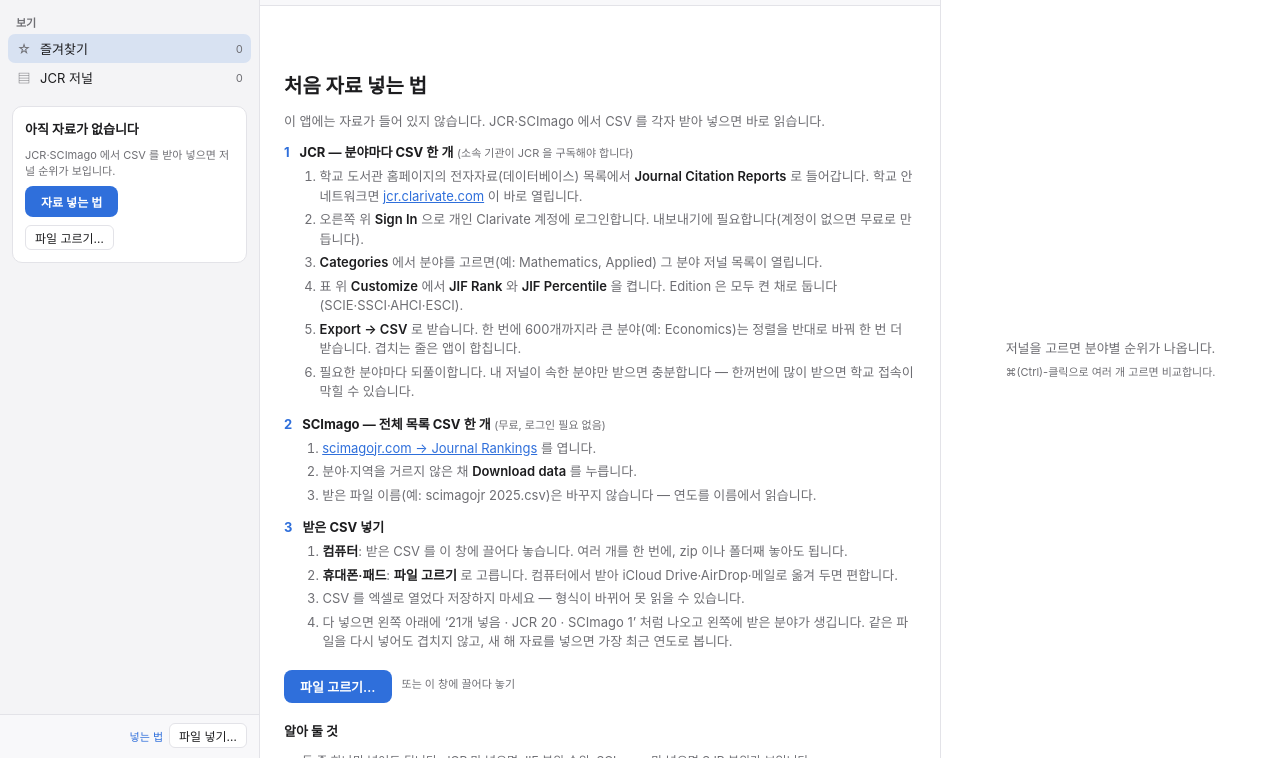
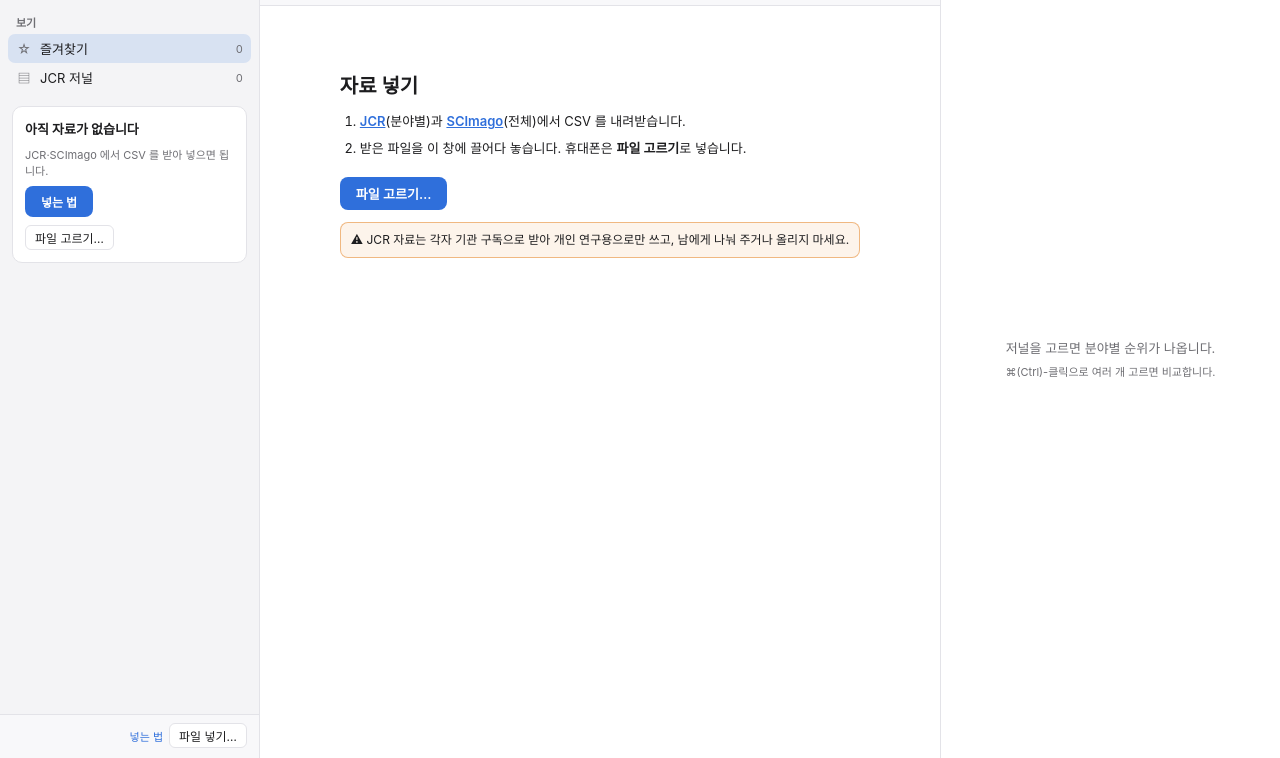
Before and after one commit to gpt79app/jm, a plain HTML site: page index.html in a window 1280 px wide. Shown: the part 42-800 px from the top of the page. Drawn offline with Linux system fonts and the light colour scheme.

Commit message:
Update 2026-10-24

```diff
--- a/app.js
+++ b/app.js
@@ -663,8 +663,8 @@
   }
   // 자료가 없으면(처음) 목록에서도 넣는 법으로 — 좁은 화면은 첫 화면이 이 목록이다
   if (lib && !lib.journals.length && !S.loading) {
-    html += `<div class="side-empty"><b>아직 자료가 없습니다</b><p class="small muted">JCR·SCImago 에서 CSV 를 받아 넣으면 저널 순위가 보입니다.</p>
-      <button type="button" class="small-btn primary" data-help>자료 넣는 법</button><button type="button" class="small-btn" data-pickfiles>파일 고르기…</button></div>`;
+    html += `<div class="side-empty"><b>아직 자료가 없습니다</b><p class="small muted">JCR·SCImago 에서 CSV 를 받아 넣으면 됩니다.</p>
+      <button type="button" class="small-btn primary" data-help>넣는 법</button><button type="button" class="small-btn" data-pickfiles>파일 고르기…</button></div>`;
   }
   const cats = lib?.jcrCategories ?? [];
   const hidden = new Set(S.settings.hiddenCategories);
@@ -776,45 +776,21 @@
 const SJR_URL = "https://www.scimagojr.com/journalrank.php";
 const anchor = (url, text) => `<a href="${url}" target="_blank" rel="noopener noreferrer">${text}</a>`;
 
-/// 처음 자료 넣는 법(첫 화면·'자료 넣는 법' 창 같이 씀)
+/// 자료 넣는 법(첫 화면·'자료 넣기' 창 같이 씀) — 짧게: 받아서 끌어다 놓기
 function dataGuideSteps() {
-  const steps = (items) => `<ol class="sub">${items.map((t) => `<li>${t}</li>`).join("")}</ol>`;
-  const step = (n, title, note, body) => `<div class="step"><span class="step-n">${n}</span><div class="step-body"><b>${title}</b>${note ? ` <span class="small muted">${note}</span>` : ""}${body}</div></div>`;
-  return step(1, "JCR — 분야마다 CSV 한 개", "(소속 기관이 JCR 을 구독해야 합니다)", steps([
-    `학교 도서관 홈페이지의 전자자료(데이터베이스) 목록에서 <b>Journal Citation Reports</b> 로 들어갑니다. 학교 안 네트워크면 ${anchor(JCR_URL, "jcr.clarivate.com")} 이 바로 열립니다.`,
-    "오른쪽 위 <b>Sign In</b> 으로 개인 Clarivate 계정에 로그인합니다. 내보내기에 필요합니다(계정이 없으면 무료로 만듭니다).",
-    "<b>Categories</b> 에서 분야를 고르면(예: Mathematics, Applied) 그 분야 저널 목록이 열립니다.",
-    "표 위 <b>Customize</b> 에서 <b>JIF Rank</b> 와 <b>JIF Percentile</b> 을 켭니다. Edition 은 모두 켠 채로 둡니다(SCIE·SSCI·AHCI·ESCI).",
-    "<b>Export → CSV</b> 로 받습니다. 한 번에 600개까지라 큰 분야(예: Economics)는 정렬을 반대로 바꿔 한 번 더 받습니다. 겹치는 줄은 앱이 합칩니다.",
-    "필요한 분야마다 되풀이합니다. 내 저널이 속한 분야만 받으면 충분합니다 — 한꺼번에 많이 받으면 학교 접속이 막힐 수 있습니다.",
-  ])) + step(2, "SCImago — 전체 목록 CSV 한 개", "(무료, 로그인 필요 없음)", steps([
-    `${anchor(SJR_URL, "scimagojr.com → Journal Rankings")} 를 엽니다.`,
-    "분야·지역을 거르지 않은 채 <b>Download data</b> 를 누릅니다.",
-    "받은 파일 이름(예: scimagojr 2025.csv)은 바꾸지 않습니다 — 연도를 이름에서 읽습니다.",
-  ])) + step(3, "받은 CSV 넣기", "", steps([
-    "<b>컴퓨터</b>: 받은 CSV 를 이 창에 끌어다 놓습니다. 여러 개를 한 번에, zip 이나 폴더째 놓아도 됩니다.",
-    "<b>휴대폰·패드</b>: <b>파일 고르기</b> 로 고릅니다. 컴퓨터에서 받아 iCloud Drive·AirDrop·메일로 옮겨 두면 편합니다.",
-    "CSV 를 엑셀로 열었다 저장하지 마세요 — 형식이 바뀌어 못 읽을 수 있습니다.",
-    "다 넣으면 왼쪽 아래에 ‘21개 넣음 · JCR 20 · SCImago 1’ 처럼 나오고 왼쪽에 받은 분야가 생깁니다. 같은 파일을 다시 넣어도 겹치지 않고, 새 해 자료를 넣으면 가장 최근 연도로 봅니다.",
-  ]));
+  return `<ol class="simple">
+    <li>${anchor(JCR_URL, "JCR")}(분야별)과 ${anchor(SJR_URL, "SCImago")}(전체)에서 CSV 를 내려받습니다.</li>
+    <li>받은 파일을 이 창에 끌어다 놓습니다. 휴대폰은 <b>파일 고르기</b>로 넣습니다.</li></ol>`;
 }
 
-/// 알아 둘 것(자료 위치·이용 안내)
 function dataGuideNotes() {
-  return `<ul class="notes">
-    <li>둘 중 하나만 넣어도 됩니다. JCR 만 넣으면 JIF·분위·순위, SCImago 만 넣으면 SJR·분위가 보입니다.</li>
-    <li>넣은 자료는 이 브라우저 안에만 저장되고 어디로도 보내지 않습니다. 다른 기기·브라우저에선 다시 넣어야 합니다.</li>
-    <li>${CALCULATED}</li>
-    <li>${AS_IS}</li></ul>
-    <p class="caution">⚠︎ ${CAUTION}</p>`;
+  return '<p class="caution">⚠︎ JCR 자료는 각자 기관 구독으로 받아 개인 연구용으로만 쓰고, 남에게 나눠 주거나 올리지 마세요.</p>';
 }
 
 function guideHTML() {
-  return `<div class="guide-box"><h2>처음 자료 넣는 법</h2>
-    <p class="muted">이 앱에는 자료가 들어 있지 않습니다. JCR·SCImago 에서 CSV 를 각자 받아 넣으면 바로 읽습니다.</p>
+  return `<div class="guide-box"><h2>자료 넣기</h2>
     ${dataGuideSteps()}
-    <div class="row"><button type="button" class="primary" data-pickfiles>파일 고르기…</button><span class="small muted">또는 이 창에 끌어다 놓기</span></div>
-    <h3 class="notes-title">알아 둘 것</h3>
+    <div class="row"><button type="button" class="primary" data-pickfiles>파일 고르기…</button></div>
     ${dataGuideNotes()}</div>`;
 }
 
@@ -822,10 +798,9 @@
 function openHelp() {
   const d = $("help");
   d.innerHTML = `<form method="dialog" class="settings help">
-    <div class="dlg-head"><h2>자료 넣는 법</h2><button class="icon" value="close" title="닫기">✕</button></div>
+    <div class="dlg-head"><h2>자료 넣기</h2><button class="icon" value="close" title="닫기">✕</button></div>
     ${dataGuideSteps()}
     <div class="row"><button type="button" class="small-btn primary" data-pickfiles>파일 고르기…</button></div>
-    <h3>알아 둘 것</h3>
     ${dataGuideNotes()}
   </form>`;
   d.querySelectorAll("[data-pickfiles]").forEach((b) => (b.onclick = () => { d.close(); $("file-input").click(); }));
@@ -876,7 +851,7 @@
       <p class="small">${lib?.jcrYear != null ? `JCR ${lib.jcrYear} · 분야 ${lib.jcrCategories.length}개(CSV ${jcrFiles}개)` : "JCR 없음"} · ${lib?.sjrYear != null ? `SCImago ${lib.sjrYear}(CSV ${sjrFiles}개)` : "SCImago 없음"}</p>
       <p class="small muted">자료·설정·즐겨찾기는 이 브라우저 안에만 저장되고 어디로도 보내지 않습니다. 다른 기기·브라우저에선 다시 넣어야 합니다.</p>
       <div class="row"><button type="button" class="small-btn" data-pickfiles>파일 넣기…</button>
-      <button type="button" class="small-btn" id="set-help">자료 넣는 법</button>
+      <button type="button" class="small-btn" id="set-help">자료 넣기</button>
       <button type="button" class="small-btn danger" id="set-clear">자료 모두 지우기</button></div></section>
     <section><h3>이용 안내</h3>
       <p class="small caution">${CAUTION}</p>
--- a/styles.css
+++ b/styles.css
@@ -149,13 +149,15 @@
 .guide-box { max-width: 660px; text-align: left; display: flex; flex-direction: column; gap: 12px; }
 .guide-box .row, .help .row { display: flex; align-items: center; gap: 10px; }
 .step-body { min-width: 0; }
+.simple { margin: 0; padding-left: 20px; display: flex; flex-direction: column; gap: 6px; line-height: 1.6; }
+.simple a { color: var(--accent); font-weight: 600; }
 .sub { margin: 6px 0 0; padding-left: 20px; display: flex; flex-direction: column; gap: 4px; color: var(--muted); }
 .sub li { line-height: 1.5; }
 .sub b { color: var(--text); font-weight: 600; }
 .sub a, .notes a { color: var(--accent); }
 .notes-title { margin: 6px 0 0; font-size: 13px; }
 .notes { margin: 0; padding-left: 18px; display: flex; flex-direction: column; gap: 4px; color: var(--muted); font-size: 12px; line-height: 1.5; }
-dialog#help { width: min(680px, calc(100vw - 24px)); max-height: calc(100dvh - 40px); overflow: auto; }
+dialog#help { width: min(520px, calc(100vw - 24px)); max-height: calc(100dvh - 40px); overflow: auto; }
 .help { gap: 10px; }
 .help .step { margin-top: 2px; }
 .guide-box h2 { margin: 0; font-size: 20px; }
--- a/sw.js
+++ b/sw.js
@@ -1,6 +1,6 @@
 // 한 번 열면 인터넷 없이도 열리게 앱 파일을 둔다. 자료(CSV)는 여기가 아니라 IndexedDB 에 있다.
 // 파일을 바꾸면 VERSION 을 올린다(새 판을 받아 두고, 다음에 열 때 바뀐다)
-const VERSION = "jm-5";
+const VERSION = "jm-6";
 const FILES = [
   "./", "index.html", "styles.css", "app.js", "storage.js", "manifest.webmanifest",
   "core/csv.js", "core/hangul.js", "core/loader.js", "core/model.js", "core/ranking.js", "core/search.js",
```
Also changed, not shown: 1 other file.
